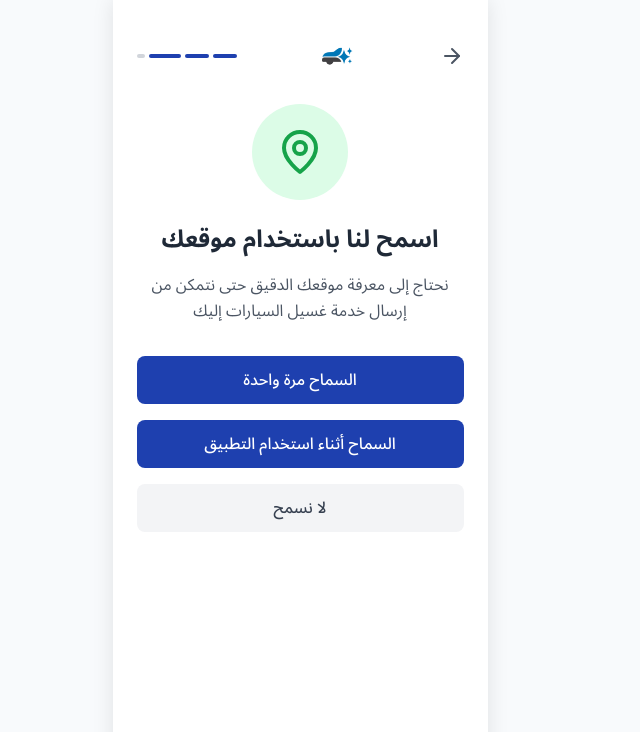
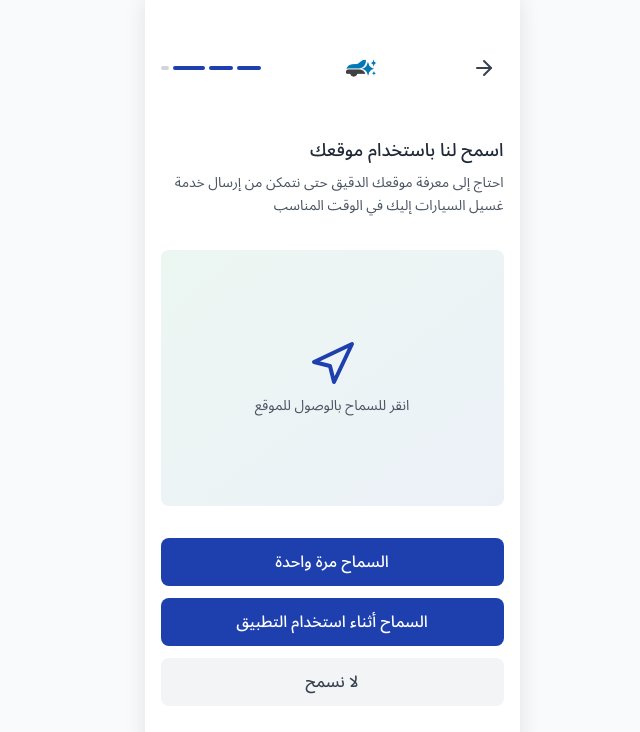
Before and after one commit to lonsieur-bit/prorpo, a React (Vite) app: page /location-permission in a window 1280 px wide. Shown: the top 732 px of the page, without its empty margins (463-1103 px from the left). Built offline with nearby package versions, Linux system fonts and the light colour scheme.

Commit message:
Update location permission to match the provided designs

```diff
--- a/src/components/LocationPermission.tsx
+++ b/src/components/LocationPermission.tsx
@@ -1,24 +1,146 @@
-import React from 'react';
+import React, { useState } from 'react';
 import { useNavigate } from 'react-router-dom';
-import { ArrowRight, Car, Sparkles, MapPin } from 'lucide-react';
+import { ArrowRight, MapPin, Navigation } from 'lucide-react';
 import ProgressBar from './ProgressBar';
 
 export default function LocationPermission() {
   const navigate = useNavigate();
+  const [showMap, setShowMap] = useState(false);
+  const [currentLocation, setCurrentLocation] = useState('');
 
   const handleAllow = () => {
+    if (navigator.geolocation) {
+      navigator.geolocation.getCurrentPosition(
+        async (position) => {
+          const { latitude, longitude } = position.coords;
+
+          try {
+            const response = await fetch(
+              `https://api.bigdatacloud.net/data/reverse-geocode-client?latitude=${latitude}&longitude=${longitude}&localityLanguage=ar`
+            );
+            const data = await response.json();
+
+            const address = data.locality || data.city || data.principalSubdivision || 'موقع غير محدد';
+            setCurrentLocation(`${address}, ${data.countryName || 'السعودية'}`);
+            setShowMap(true);
+          } catch (error) {
+            console.error('Error getting address:', error);
+            setCurrentLocation(`الموقع الحالي: ${latitude.toFixed(4)}, ${longitude.toFixed(4)}`);
+            setShowMap(true);
+          }
+        },
+        (error) => {
+          console.error('Error getting location:', error);
+          alert('لا يمكن الحصول على موقعك الحالي. يرجى التأكد من تفعيل خدمة الموقع.');
+        }
+      );
+    } else {
+      alert('متصفحك لا يدعم خدمة تحديد الموقع');
+    }
+  };
+
+  const handleNext = () => {
     navigate('/home');
   };
 
-  const handleDeny = () => {
-    navigate('/home');
-  };
+  if (showMap) {
+    return (
+      <div className="screen-container bg-white">
+        <div className="flex flex-col h-full">
+          {/* Header */}
+          <div className="flex items-center justify-between p-4 pt-12">
+            <button onClick={() => setShowMap(false)} className="p-2">
+              <ArrowRight size={24} className="text-gray-700" />
+            </button>
+
+            <div className="flex items-center gap-2">
+              <img
+                src="/شعار نشمي.pdf (3).png"
+                alt="شعار نشمي"
+                className="w-8 h-8 object-contain"
+              />
+            </div>
+
+            <ProgressBar currentStep={2} totalSteps={4} />
+          </div>
+
+          {/* Content */}
+          <div className="flex-1 px-4">
+            <h1 className="text-lg font-medium text-gray-800 mb-2 text-right">
+              اسمح لنا باستخدام موقعك
+            </h1>
+            <p className="text-sm text-gray-600 mb-4 text-right leading-relaxed">
+              احتاج إلى معرفة موقعك الدقيق حتى نتمكن من إرسال خدمة غسيل السيارات إليك في الوقت المناسب
+            </p>
+
+            {/* Map Area */}
+            <div className="bg-gray-100 rounded-lg h-64 mb-6 relative overflow-hidden">
+              <div className="absolute inset-0 bg-gradient-to-br from-green-100 to-blue-100 opacity-50"></div>
+              <div className="absolute inset-0 flex items-center justify-center">
+                <div className="text-center">
+                  <MapPin size={32} className="text-primary-600 mx-auto mb-2" />
+                  <p className="text-gray-600 text-sm">خريطة الموقع</p>
+                </div>
+              </div>
+
+              {/* Location marker */}
+              <div className="absolute top-1/2 left-1/2 transform -translate-x-1/2 -translate-y-1/2">
+                <div className="w-4 h-4 bg-primary-600 rounded-full border-2 border-white shadow-lg"></div>
+              </div>
+
+              {/* Mock map elements */}
+              <div className="absolute top-4 right-4 w-16 h-12 bg-white/80 rounded border"></div>
+              <div className="absolute bottom-4 left-4 w-20 h-8 bg-white/80 rounded border"></div>
+            </div>
+
+            {/* Location Info */}
+            <div className="bg-gray-50 rounded-lg p-4 mb-6">
+              <div className="flex items-center gap-3">
+                <MapPin size={20} className="text-primary-600" />
+                <div className="flex-1">
+                  <p className="text-sm text-gray-800 font-medium">الموقع الحالي</p>
+                  <p className="text-xs text-gray-600">
+                    {currentLocation || 'جاري تحديد الموقع...'}
+                  </p>
+                </div>
+              </div>
+            </div>
+
+            {/* Action Buttons */}
+            <div className="space-y-3">
+              <button className="w-full bg-primary-600 text-white font-medium py-3 px-6 rounded-lg">
+                السماح مرة واحدة
+              </button>
+
+              <button
+                onClick={handleNext}
+                className="w-full bg-primary-600 text-white font-medium py-3 px-6 rounded-lg"
+              >
+                السماح أثناء استخدام التطبيق
+              </button>
+
+              <button
+                onClick={handleNext}
+                className="w-full bg-gray-100 text-gray-700 font-medium py-3 px-6 rounded-lg"
+              >
+                لا نسمح
+              </button>
+            </div>
+          </div>
+        </div>
+      </div>
+    );
+  }
 
   return (
-    <div className="screen-container">
-      <div className="flex flex-col h-full p-6">
-        <div className="flex items-center justify-between mb-8 pt-4">
-          <ArrowRight size={24} className="text-gray-600" />
+    <div className="screen-container bg-white">
+      <div className="flex flex-col h-full">
+        {/* Header */}
+        <div className="flex items-center justify-between p-4 pt-12">
+          <button onClick={() => navigate('/pin-verification')} className="p-2">
+            <ArrowRight size={24} className="text-gray-700" />
+          </button>
+
           <div className="flex items-center gap-2">
             <img
               src="/شعار نشمي.pdf (3).png"
@@ -26,29 +148,50 @@ export default function LocationPermission() {
               className="w-8 h-8 object-contain"
             />
           </div>
+
           <ProgressBar currentStep={2} totalSteps={4} />
         </div>
 
-        <div className="flex-1 flex flex-col items-center justify-center text-center">
-          <div className="bg-green-100 p-6 rounded-full mb-6">
-            <MapPin size={48} className="text-green-600" />
+        {/* Content */}
+        <div className="flex-1 px-4 pt-8">
+          <h1 className="text-lg font-medium text-gray-800 mb-2 text-right">
+            اسمح لنا باستخدام موقعك
+          </h1>
+          <p className="text-sm text-gray-600 mb-8 text-right leading-relaxed">
+            احتاج إلى معرفة موقعك الدقيق حتى نتمكن من إرسال خدمة غسيل السيارات إليك في الوقت المناسب
+          </p>
+
+          {/* Map Preview */}
+          <div className="bg-gray-100 rounded-lg h-64 mb-8 relative overflow-hidden">
+            <div className="absolute inset-0 bg-gradient-to-br from-green-100 to-blue-100 opacity-30"></div>
+            <div className="absolute inset-0 flex items-center justify-center">
+              <div className="text-center">
+                <Navigation size={48} className="text-primary-600 mx-auto mb-2" />
+                <p className="text-gray-600 text-sm">انقر للسماح بالوصول للموقع</p>
+              </div>
+            </div>
           </div>
 
-          <h1 className="text-2xl font-bold text-gray-800 mb-4">اسمح لنا باستخدام موقعك</h1>
-          <p className="text-gray-600 mb-8 leading-relaxed">
-            نحتاج إلى معرفة موقعك الدقيق حتى نتمكن من إرسال خدمة غسيل السيارات إليك
-          </p>
-
-          <div className="w-full space-y-4">
-            <button onClick={handleAllow} className="btn-primary">
+          {/* Action Buttons */}
+          <div className="space-y-3">
+            <button
+              onClick={handleAllow}
+              className="w-full bg-primary-600 text-white font-medium py-3 px-6 rounded-lg"
+            >
               السماح مرة واحدة
             </button>
 
-            <button onClick={handleAllow} className="btn-primary">
+            <button
+              onClick={handleAllow}
+              className="w-full bg-primary-600 text-white font-medium py-3 px-6 rounded-lg"
+            >
               السماح أثناء استخدام التطبيق
             </button>
 
-            <button onClick={handleDeny} className="btn-secondary">
+            <button
+              onClick={() => navigate('/home')}
+              className="w-full bg-gray-100 text-gray-700 font-medium py-3 px-6 rounded-lg"
+            >
               لا نسمح
             </button>
           </div>
```
